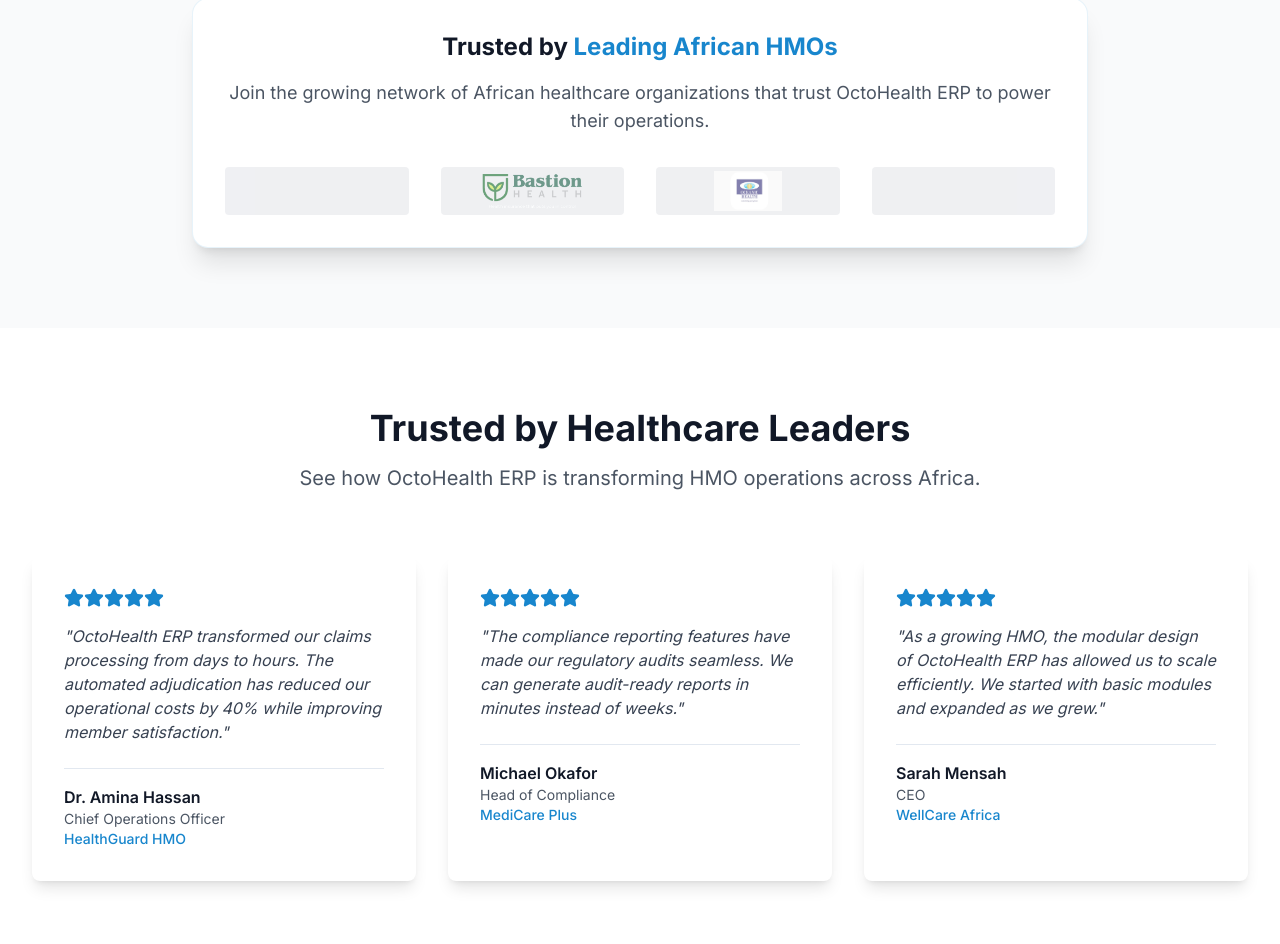
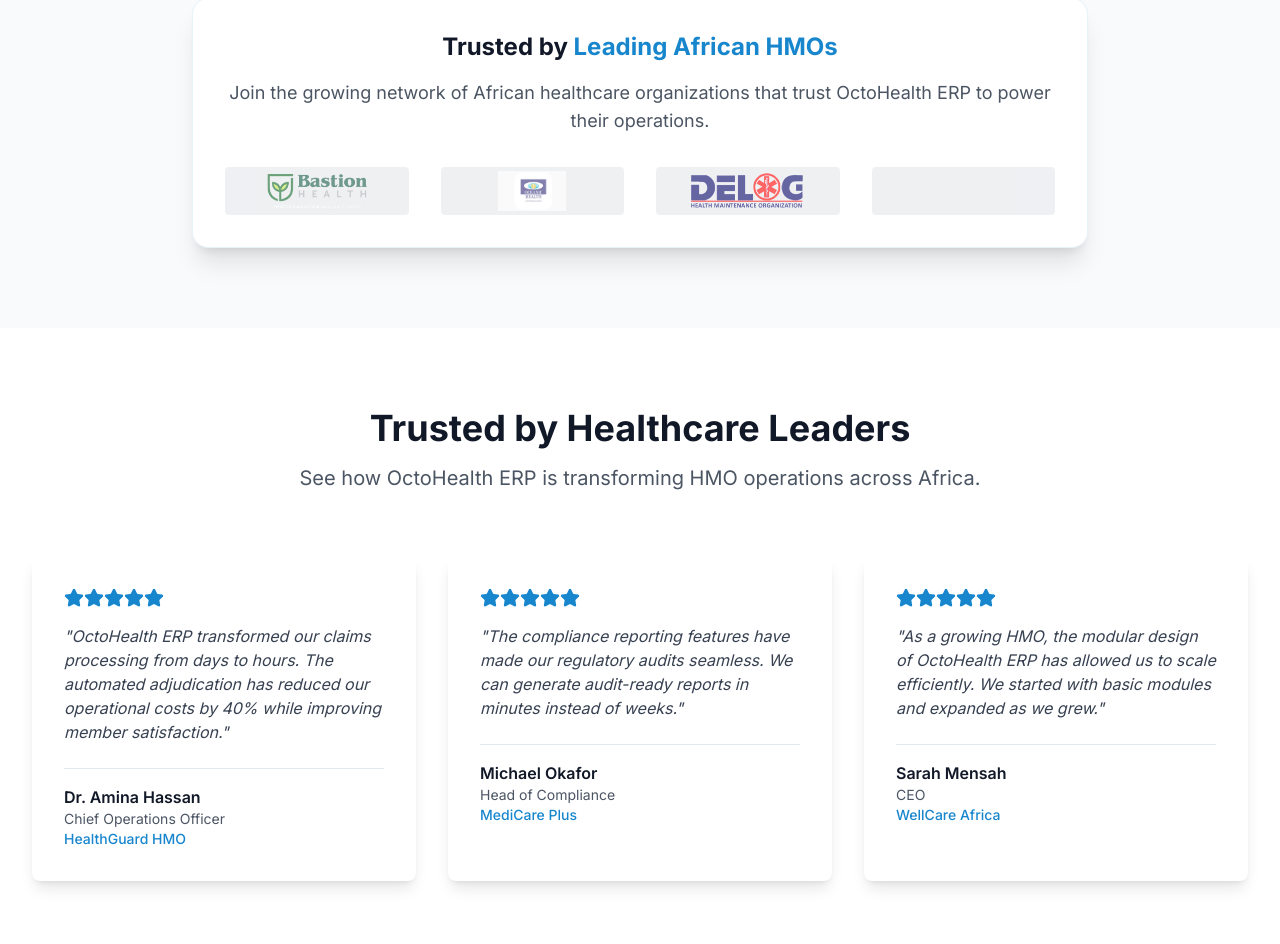
Before and after one commit to charleswebmaster/octohealth-website, a Next.js app: page / in a window 1280 px wide. Shown: the part 3285-4229 px from the top of the page. Built offline with nearby package versions, Linux system fonts and the light colour scheme; no server answers; the database is empty.

Commit message:
Updated HMOs logo

```diff
--- a/components/african-advantage-section.tsx
+++ b/components/african-advantage-section.tsx
@@ -95,23 +95,29 @@ export function AfricanAdvantageSection() {
             <div className="grid grid-cols-2 md:grid-cols-4 gap-8 items-center opacity-60">
               {/* Placeholder for client logos */}
               <div className="h-12 bg-gray-200 rounded flex items-center justify-center">
-               {/* <span className="text-gray-500 text-sm">Client Logo</span> */}
-              </div>
-              <div className="h-12 bg-gray-200 rounded flex items-center justify-center">
-                <Image
+               <Image
                   src="/images/bastion-logo.webp"
                   alt="Bastion Health"
-                  width={120}
-                  height={48}
+                  width={220}
+                  height={58}
                   className="h-10 w-auto"
                 />
               </div>
               <div className="h-12 bg-gray-200 rounded flex items-center justify-center">
                 <Image
                   src="/images/oceanic-logo.png"
-                  alt="Oceanic Health"
-                  width={120}
-                  height={48}
+                  alt="Oceanic Logo"
+                  width={220}
+                  height={58}
+                  className="h-10 w-auto"
+                />
+              </div>
+              <div className="h-12 bg-gray-200 rounded flex items-center justify-center">
+                <Image
+                  src="/images/delog-logo.png"
+                  alt="Delog"
+                  width={220}
+                  height={58}
                   className="h-10 w-auto"
                 />
               </div>
```
Also changed, not shown: public/images/delog-logo.png (added).
